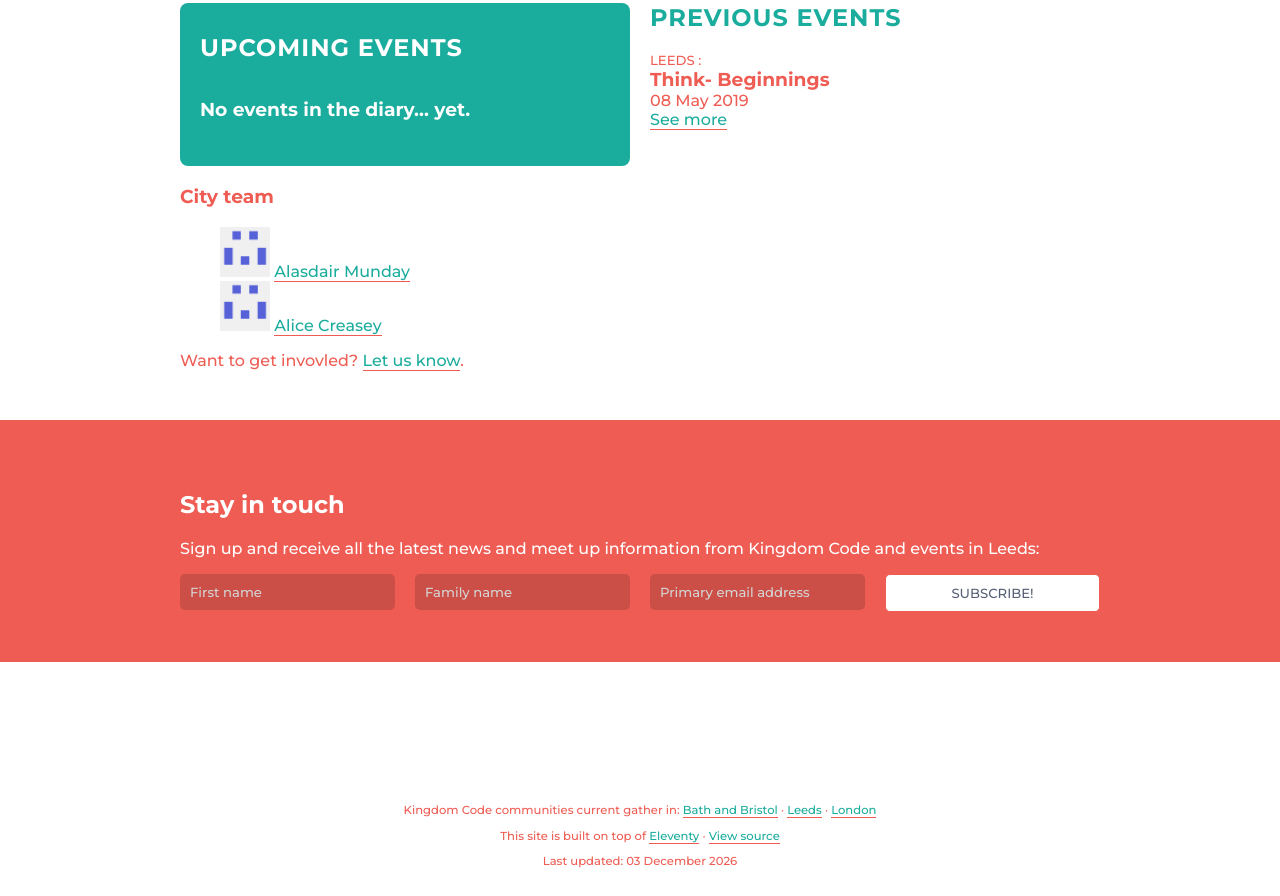
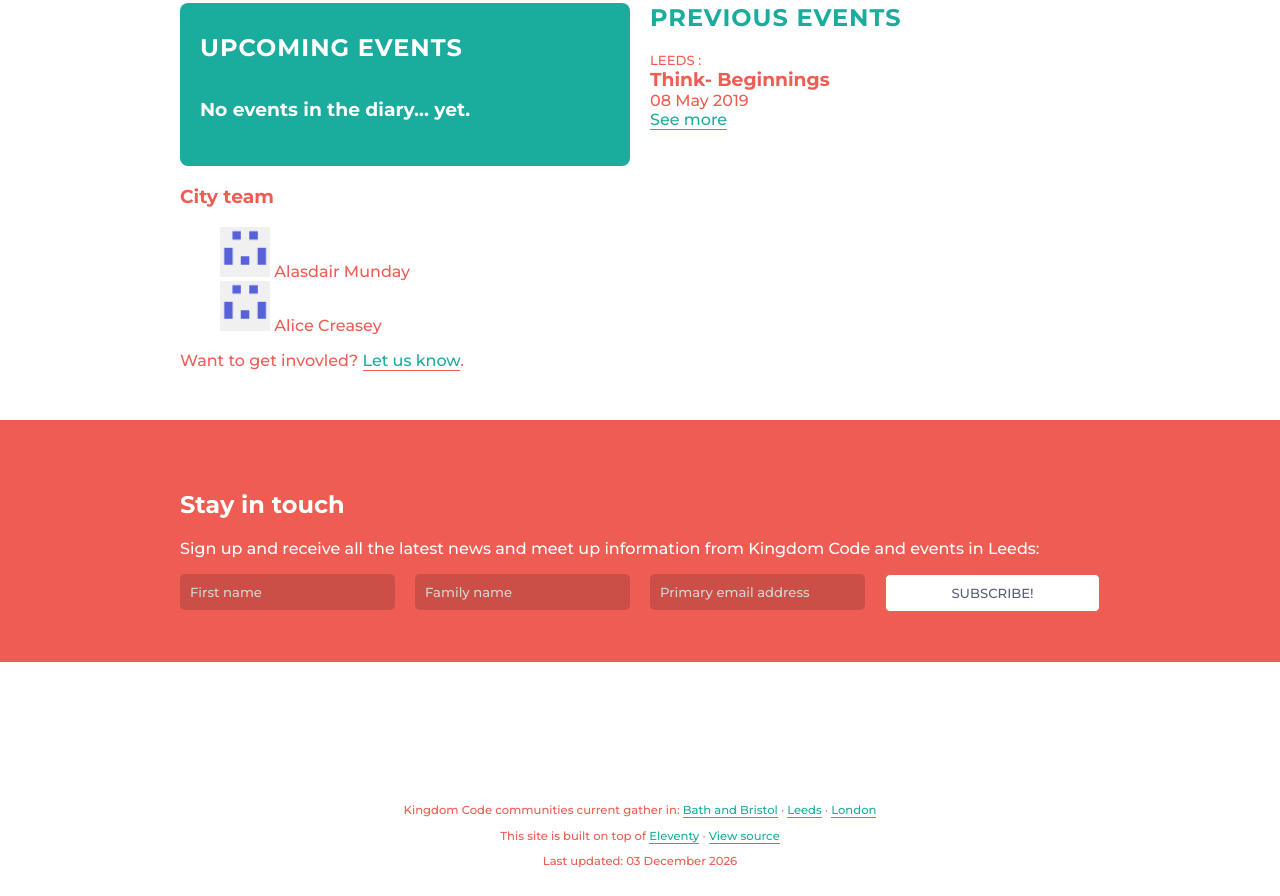
Before and after one commit to kingdom-code/kingdom-code, an Eleventy site: page src/cities/leeds.md in a window 1280 px wide. Shown: the part 1004-1900 px from the top of the page. Built offline with nearby package versions, Linux system fonts and the light colour scheme; Eleventy itself is replaced by a stand-in of ours; files that its build step writes are made by us from their sources.

Commit message:
only show href link if there is one in people json

```diff
--- a/src/_includes/blocks/people.njk
+++ b/src/_includes/blocks/people.njk
@@ -14,9 +14,13 @@
             {% else %}
               <image src="{{default.avatar}}" style="width:50px;height:50px;">
             {% endif %}
-            <a href="{{person.href}}" style="text-decoration:none;">
+            {% if person.href %}
+              <a href="{{person.href}}" style="text-decoration:none;">
+                {{person.name}}
+              </a>
+            {% else %}
               {{person.name}}
-            </a>
+            {% endif %}
           </div>
           <div>
             {{person.bio}}
```
